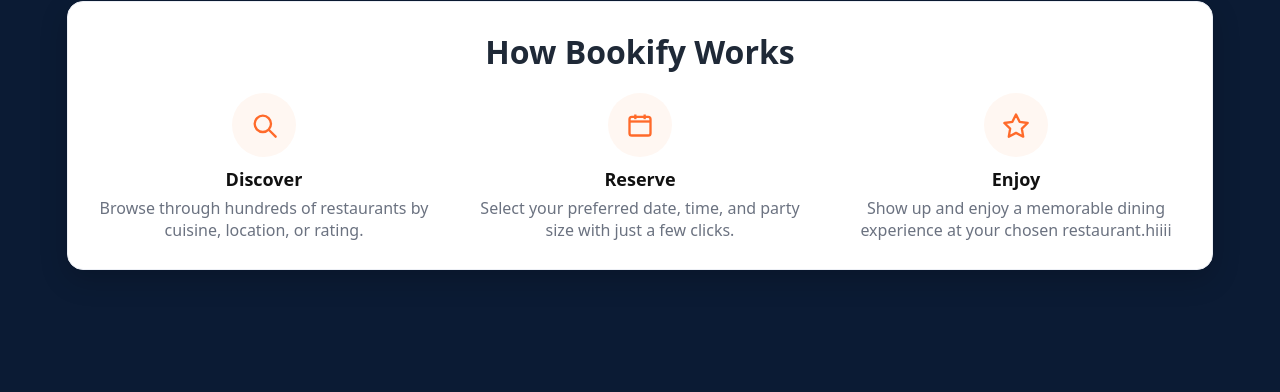
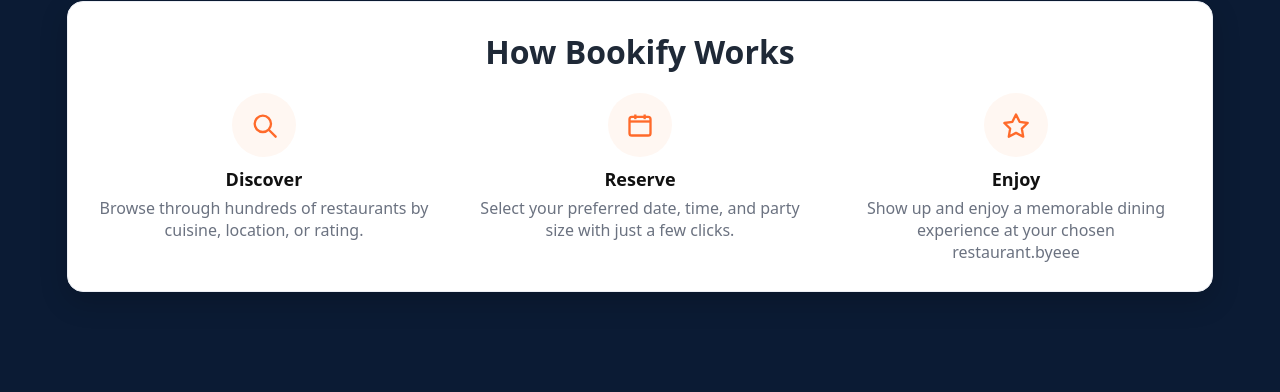
Before and after one commit to eligeabiantoun/bookify, a Django app: page / in a window 1280 px wide; the page is wider, and only the part inside the window is pictured. Shown: the part 1780-2172 px from the top of that part. Before the commit the page ends 2050 px from the top of that part, so only its background shows below. Run offline with Django 5.2, Linux system fonts and the light colour scheme; parts of the project's set-up code (start-up, migrations or seed data) failed here and were passed over.

Commit message:
Update home.html

```diff
--- a/templates/home.html
+++ b/templates/home.html
@@ -251,7 +251,7 @@
             </svg>
           </div>
           <h3>Enjoy</h3>
-          <p>Show up and enjoy a memorable dining experience at your chosen restaurant.hiiii</p>
+          <p>Show up and enjoy a memorable dining experience at your chosen restaurant.byeee</p>
         </div>
       </div>
     </section>
```
